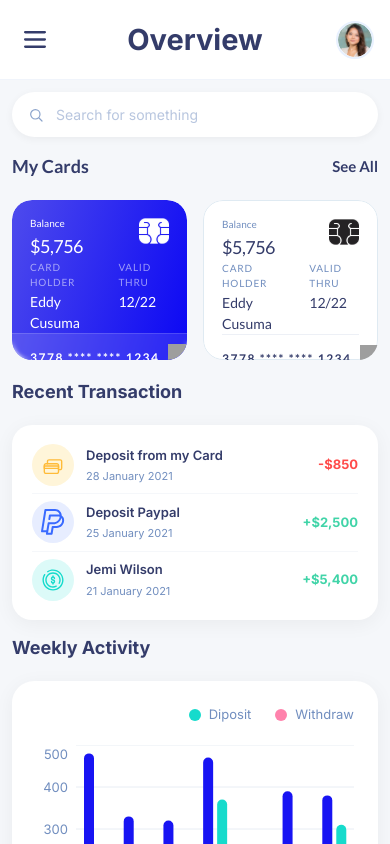
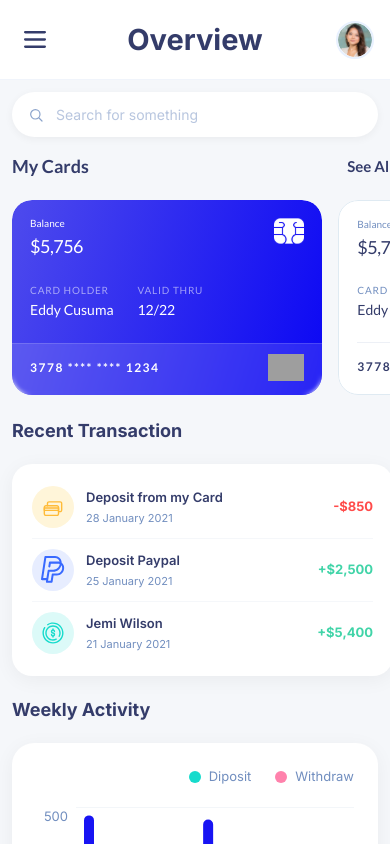
Before and after one commit to arbyardnsyh/magang-dashboard-arby, a React (Vite) app: page / in a window 390 px wide. Shown: the top 844 px of the page. Built offline with nearby package versions, Linux system fonts and the light colour scheme; grey boxes are pictures that could not be loaded.

Commit message:
memperbaiki rensposibilitas tampilan dasboard mobile

```diff
--- a/src/components/dashboard/MyCards.jsx
+++ b/src/components/dashboard/MyCards.jsx
@@ -8,6 +8,12 @@ import icCircleWhite from "../../assets/icons/cards/icon-2bulat-cardputih.svg";
 // ─── Styles ───────────────────────────────────────────────────────────────────
 
 const injectedStyles = `
+  .cards-row {
+    display: flex;
+    gap: 16px;
+    flex-wrap: nowrap;
+  }
+
   .credit-card-wrap {
     flex: 1 1 0;
     min-width: 0;
@@ -15,14 +21,30 @@ const injectedStyles = `
     border-radius: 20px;
     overflow: hidden;
   }
+
+  /* ── Mobile: snap scroll, card aktif penuh, card berikutnya peek setengah ── */
   @media (max-width: 680px) {
-    .credit-card-wrap { height: 160px !important; }
+    .cards-row {
+      overflow-x: auto;
+      scroll-snap-type: x mandatory;
+      -webkit-overflow-scrolling: touch;
+      scrollbar-width: none;
+      padding-bottom: 8px;
+      /* Padding kanan agar card ke-2 peek ~setengah */
+      padding-right: 16px;
+    }
+    .cards-row::-webkit-scrollbar {
+      display: none;
+    }
+    .credit-card-wrap {
+      /* Lebar card = 85% container → card berikutnya peek ~15% */
+      flex: 0 0 85% !important;
+      scroll-snap-align: start;
+    }
   }
 `;
 
 const styles = {
-  // ── CreditCard ──────────────────────────────────────────────
-
   cardInner: (dark) => ({
     width: "100%",
     height: "100%",
@@ -98,8 +120,6 @@ const styles = {
     whiteSpace: "nowrap",
   }),
 
-  // ── MyCards ─────────────────────────────────────────────────
-
   section: {
     display: "flex",
     flexDirection: "column",
@@ -131,33 +151,27 @@ const styles = {
     padding: 0,
   },
 
-  // Scroll horizontal aktif di mobile
   cardsRow: {
     display: "flex",
     gap: "16px",
-    overflowX: "auto",
-    paddingBottom: "4px",
   },
 };
 
 // ─── Sub-Komponen: CreditCard ─────────────────────────────────────────────────
 
 /**
- * Kartu kredit individual.
- *
  * Props:
- *   - dark       {boolean} — varian warna: true = biru gelap, false = putih
- *   - balance    {number}  — saldo kartu
- *   - holder     {string}  — nama pemegang kartu
- *   - validThru  {string}  — masa berlaku kartu (MM/YY)
- *   - cardNumber {string}  — nomor kartu (termasuk masking)
+ *   - dark       {boolean}
+ *   - balance    {number}
+ *   - holder     {string}
+ *   - validThru  {string}
+ *   - cardNumber {string}
+ *   - onClick    {function} — dipanggil saat card diklik (untuk scroll mobile)
+ *   - cardRef    {React.Ref}
  */
-function CreditCard({ dark, balance, holder, validThru, cardNumber }) {
+function CreditCard({ dark, balance, holder, validThru, cardNumber, onClick, cardRef }) {
   return (
-    <>
-      <style>{injectedStyles}</style>
-
-      <div className="credit-card-wrap">
+    <div className="credit-card-wrap" ref={cardRef} onClick={onClick} style={{ cursor: "pointer" }}>
       <div style={styles.cardInner(dark)}>
 
         {/* Bagian atas: saldo & ikon */}
@@ -201,26 +215,61 @@ function CreditCard({ dark, balance, holder, validThru, cardNumber }) {
 
       </div>
     </div>
-    </>
   );
 }
 
 // ─── Komponen Utama ───────────────────────────────────────────────────────────
 
+import { useRef } from "react";
+
 export default function MyCards() {
+  const rowRef   = useRef(null);
+  const card0Ref = useRef(null); // kartu biru (index 0)
+  const card1Ref = useRef(null); // kartu putih (index 1)
+
+  /**
+   * Scroll row ke posisi card yang diklik.
+   * scrollIntoView dengan { inline: "start" } akan snap ke card tersebut.
+   */
+  const handleCardClick = (cardRef) => {
+    if (!cardRef.current) return;
+    cardRef.current.scrollIntoView({
+      behavior: "smooth",
+      block: "nearest",
+      inline: "start",
+    });
+  };
+
   return (
     <div style={styles.section}>
+      <style>{injectedStyles}</style>
 
-      {/* Header: judul & tombol lihat semua */}
+      {/* Header */}
       <div style={styles.header}>
         <h2 style={styles.title}>My Cards</h2>
         <button style={styles.seeAll}>See All</button>
       </div>
 
-      {/* Daftar kartu — scroll horizontal di mobile */}
-      <div style={styles.cardsRow}>
-        <CreditCard dark={true}  balance={5756} holder="Eddy Cusuma" validThru="12/22" cardNumber="3778 **** **** 1234" />
-        <CreditCard dark={false} balance={5756} holder="Eddy Cusuma" validThru="12/22" cardNumber="3778 **** **** 1234" />
+      {/* Daftar kartu */}
+      <div className="cards-row" style={styles.cardsRow} ref={rowRef}>
+        <CreditCard
+          dark={true}
+          balance={5756}
+          holder="Eddy Cusuma"
+          validThru="12/22"
+          cardNumber="3778 **** **** 1234"
+          cardRef={card0Ref}
+          onClick={() => handleCardClick(card0Ref)}
+        />
+        <CreditCard
+          dark={false}
+          balance={5756}
+          holder="Eddy Cusuma"
+          validThru="12/22"
+          cardNumber="3778 **** **** 1234"
+          cardRef={card1Ref}
+          onClick={() => handleCardClick(card1Ref)}
+        />
       </div>
 
     </div>
--- a/src/components/dashboard/RecentTransactions.jsx
+++ b/src/components/dashboard/RecentTransactions.jsx
@@ -6,8 +6,33 @@ import icPaypal from "../../assets/icons/transactions/icon-paypal.svg";
 import icUser   from "../../assets/icons/transactions/icon-user.svg";
 
 // ─── Konstanta Layout ─────────────────────────────────────────────────────────
-// Harus sama dengan CARD_H di MyCards agar tinggi panel selaras
+// Tinggi panel desktop diselaraskan dengan tinggi card MyCards
 const PANEL_H = 195;
+
+// ─── Responsive Styles ───────────────────────────────────────────────────────
+const injectedStyles = `
+  .recent-tx-panel {
+    background: #FFFFFF;
+    border-radius: 20px;
+    box-shadow: 0 4px 20px rgba(0,0,0,0.05);
+    height: ${PANEL_H}px;
+    box-sizing: border-box;
+    padding: 12px 20px;
+    display: flex;
+    flex-direction: column;
+    justify-content: space-between;
+    overflow: hidden;
+  }
+
+  /* ── Mobile: tinggi auto, lebar mengikuti kolom ── */
+  @media (max-width: 680px) {
+    .recent-tx-panel {
+      height: auto !important;
+      width: 100% !important;
+      box-sizing: border-box !important;
+    }
+  }
+`;
 
 // ─── Data Statis Riwayat Transaksi ────────────────────────────────────────────
 const transactions = [
@@ -66,6 +91,8 @@ export default function RecentTransactions() {
   return (
     <div style={{ display: "flex", flexDirection: "column" }}>
 
+      <style>{injectedStyles}</style>
+
       {/* Judul Section — tinggi diselaraskan dengan header MyCards */}
       <h2 style={{
         fontFamily: "Inter, sans-serif", fontWeight: 700,
@@ -75,25 +102,15 @@ export default function RecentTransactions() {
         Recent Transaction
       </h2>
 
-      {/* Panel Daftar Transaksi — tinggi tetap = PANEL_H */}
-      <div style={{
-        background: "#FFFFFF",
-        borderRadius: "20px",
-        boxShadow: "0 4px 20px rgba(0,0,0,0.05)",
-        height: `${PANEL_H}px`,
-        boxSizing: "border-box",
-        padding: "12px 20px",
-        display: "flex",
-        flexDirection: "column",
-        justifyContent: "space-between",  /* ruang terbagi rata antar 3 item */
-        overflow: "hidden",
-      }}>
+      {/* Panel Daftar Transaksi */}
+      <div className="recent-tx-panel">
         {transactions.map((tx, i) => (
           <div key={tx.id} style={{
             display: "flex",
             alignItems: "center",
             gap: "12px",
-            flex: 1,                        /* setiap item mengisi ruang yang sama */
+            flex: 1,
+            padding: "10px 0",
             borderBottom: i < transactions.length - 1
               ? "1px solid #F5F7FA" : "none",
           }}>
--- a/src/pages/Dashboard.jsx
+++ b/src/pages/Dashboard.jsx
@@ -50,14 +50,17 @@ export default function Dashboard() {
           }
         }
 
-        /* ── Mobile (≤ 680px): 1 kolom penuh ── */
+        /* ── Mobile (≤ 680px): 1 kolom penuh, tinggi natural ── */
         @media (max-width: 680px) {
           .dash-row-63-37,
           .dash-row-37-63 {
             grid-template-columns: 1fr !important;
             gap: 14px !important;
           }
-          .dash-wrap { gap: 14px; }
+          .dash-wrap { gap: 20px; }
+
+          /* Chart widget — tinggi cukup untuk grafik terbaca */
+          .dash-chart-wrap { min-height: 320px; }
         }
       `}</style>
 
@@ -71,8 +74,8 @@ export default function Dashboard() {
 
         {/* ROW 2 — Weekly Activity + Expense Statistics */}
         <div className="dash-row-63-37">
-          <WeeklyActivity />
-          <ExpenseStatistics />
+          <div className="dash-chart-wrap"><WeeklyActivity /></div>
+          <div className="dash-chart-wrap"><ExpenseStatistics /></div>
         </div>
 
         {/* ROW 3 — Quick Transfer + Balance History */}
```
Lines whose indentation alone changed are shown as unchanged.
